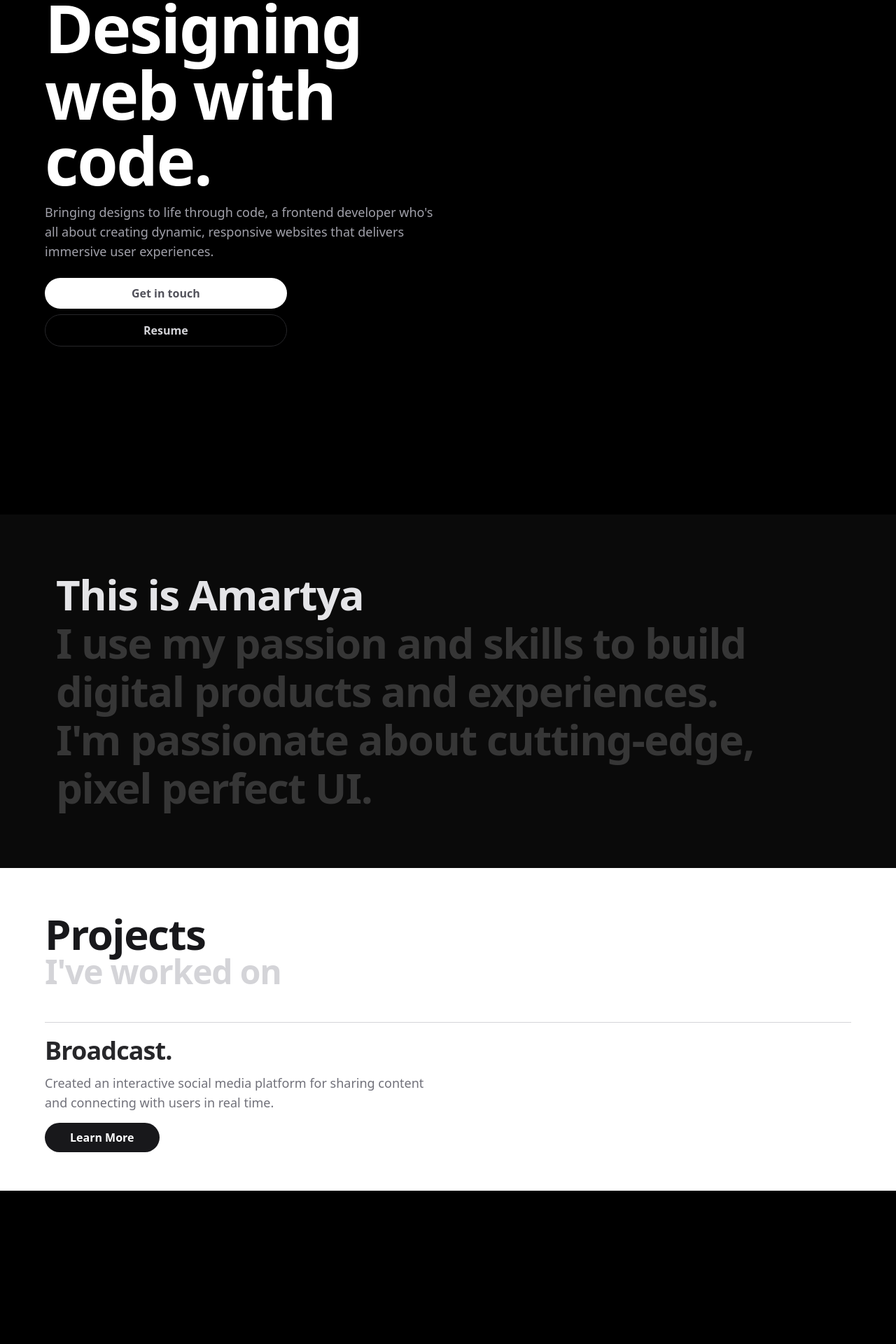
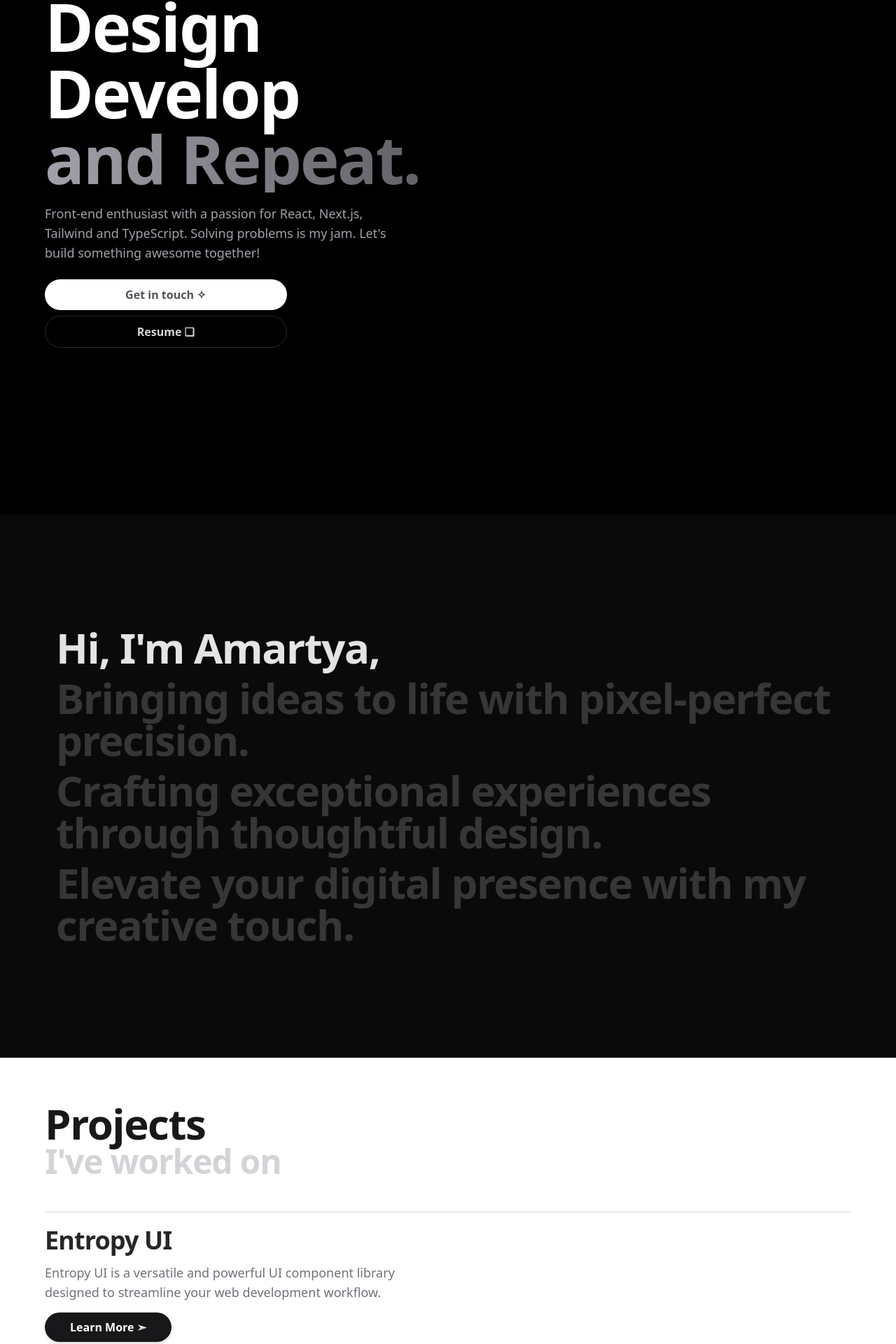
Before and after one commit to amartya2002/amartyasinha, a Next.js app: page / in a window 1280 px wide. Shown: the part 259-2179 px from the top of the page at 70% size. Before the commit the page ends 1960 px from the top, so only its background shows below. Built offline with nearby package versions, Linux system fonts and the light colour scheme.

Commit message:
chore: Add json, map data

```diff
--- a/src/components/Hero.tsx
+++ b/src/components/Hero.tsx
@@ -6,6 +6,7 @@ import { ReactElement, useContext, useEffect, useRef } from "react";
 import { BsFillCircleFill } from "react-icons/bs";
 import { ScrollContext } from "./Providers/ScrollProvider";
 import { renderCanvas } from "./renderCanvas";
+import heroData from "@/data/heroData.json";
 
 export default function Hero(): ReactElement {
   const ref = useRef<HTMLHeadingElement>(null);
@@ -38,17 +39,20 @@ export default function Hero(): ReactElement {
         <div className="mx-auto w-screen max-w-7xl px-6 md:p-16">
           <div className="sm:-mt-[6rem] -mt-[8rem]">
             <div ref={ref} className="flex cursor-default flex-col space-y-2">
-              <div className="mb-4">
-                <h1 className="md:text-[5.9rem]  text-6xl font-bold mb-3 tracking-tight ">
-                  Designing <br /> web with <br />
-                  code.
-                </h1>
-                <h2 className="dark:text-zinc-400 text-zinc-500 text-lg max-w-xl ">
-                  Bringing designs to life through code, a frontend developer
-                  who&apos;s all about creating dynamic, responsive websites that
-                  delivers immersive user experiences.
-                </h2>
-              </div>
+              {heroData.map((data, index) => (
+                <div className="mb-4">
+                  <h1 className="md:text-[5.9rem]  text-6xl font-bold mb-4 tracking-tight ">
+                    <p className="fodnt-serif">{data.titleline1}</p>
+                    <p className="fodnt-serif">{data.titleline2}</p>
+                    <p className="text-transparent bg-clip-text bg-gradient-to-r from-zinc-400 to-zinc-900 font-sderif ">
+                      {data.titleline3}
+                    </p>
+                  </h1>
+                  <h2 className="dark:text-zinc-400 text-zinc-500 text-lg max-w-lg ">
+                    {data.subtitle}
+                  </h2>
+                </div>
+              ))}
 
               {/* <div className='flex gap-4 font-semibold '><Link
                 href="/about"
@@ -65,15 +69,15 @@ export default function Hero(): ReactElement {
 
               <Link
                 href="/"
-                className=" text-center  w-[100%] sm:w-[30%]  py-2.5 dark:text-zinc-600 text-white font-semibold dark:bg-white bg-zinc-900 rounded-full"
+                className=" text-center  w-[100%] sm:w-[30%]  py-2.5 dark:text-zinc-600 text-white font-semibold dark:bg-white bg-zinc-900 rounded-full hover:scale-105 duration-200"
               >
-                Get in touch
+                Get in touch &#x2727;
               </Link>
               <Link
                 href="/"
-                className=" text-center  w-[100%] sm:w-[30%]  py-2.5 dark:text-zinc-300 font-semibold  border dark:border-zinc-800 rounded-full"
+                className=" text-center  w-[100%] sm:w-[30%]  py-2.5 dark:text-zinc-300 font-semibold  border dark:border-zinc-800 rounded-full hover:scale-105 hover:text-blue-500 dark:hover:bg-zinc-900 duration-200"
               >
-                Resume
+                Resume &#x274F;
               </Link>
             </div>
             <div className="absolute bottom-4 left-1/2 -translate-x-1/2 transform md:bottom-8">
--- a/src/components/Intro.tsx
+++ b/src/components/Intro.tsx
@@ -1,7 +1,7 @@
-'use client';
+"use client";
 
-import { useLenis } from '@studio-freight/react-lenis';
-import { useRef, useState } from 'react';
+import { useLenis } from "@studio-freight/react-lenis";
+import { useRef, useState } from "react";
 
 function opacityForBlock(sectionProgress: number, blockNumber: number) {
   const progress = sectionProgress - blockNumber;
@@ -21,7 +21,7 @@ export default function Intro() {
   });
 
   const refContainer = useRef<HTMLDivElement>(null);
-  const numOfPages = 3;
+  const numOfPages = 4;
   let progress = 0;
   const { current: elContainer } = refContainer;
 
@@ -31,8 +31,10 @@ export default function Intro() {
     const halfH = screenH / 2;
 
     const percentY =
-      Math.min(clientHeight + halfH, Math.max(-screenH, scrollY - offsetTop) + halfH) /
-      clientHeight;
+      Math.min(
+        clientHeight + halfH,
+        Math.max(-screenH, scrollY - offsetTop) + halfH
+      ) / clientHeight;
 
     progress = Math.min(numOfPages - 0.5, Math.max(0.5, percentY * numOfPages));
   }
@@ -40,25 +42,35 @@ export default function Intro() {
   return (
     <div
       ref={refContainer}
-      className="relative z-10 bg-white text-zinc-800 dark:bg-[#0a0a0a]  dark:text-zinc-200 mt-6"
+      className="relative z-10 bg-white text-zinc-800 dark:bg-[#0a0a0a]  dark:text-zinc-200 mt-6 "
       id="intro"
     >
-      <div className="mx-auto max-w-7xl px-8 py-16 md:px-20 md:py-20 text-4xl font-semibold tracking-tight  md:text-6xl ">
-        <div className="leading-[1.15]">
-          <div className="introText" style={{ opacity: opacityForBlock(progress, 0) }}>
-            This is Amartya
+      <div className="mx-auto max-w-7xl px-8 py-16 md:px-20 md:py-40 text-4xl font-semibold tracking-tight  md:text-6xl ">
+        <div className="leading-tighter">
+          <div
+            className="introText mb-3"
+            style={{ opacity: opacityForBlock(progress, 0) }}
+          >
+            Hi, I&apos;m Amartya,
           </div>
           <span
-            className="introText inline-block after:content-['_']"
+            className="introText inline-block after:content-['_'] mb-3"
             style={{ opacity: opacityForBlock(progress, 1) }}
           >
-            I use my passion and skills to build digital products and experiences.
+            Bringing ideas to life with pixel-perfect precision.
           </span>
           <span
-            className="introText inline-block"
+            className="introText inline-block mb-3"
             style={{ opacity: opacityForBlock(progress, 2) }}
           >
-            I&apos;m passionate about cutting-edge, pixel perfect UI.
+            Crafting exceptional experiences through thoughtful design.
+          </span>
+
+          <span
+            className="introText inline-block"
+            style={{ opacity: opacityForBlock(progress, 3) }}
+          >
+            Elevate your digital presence with my creative touch.
           </span>
         </div>
       </div>
--- a/src/components/Works/Works.tsx
+++ b/src/components/Works/Works.tsx
@@ -1,5 +1,6 @@
 import Link from "next/link";
-import MasonryLayout from "./MasonryLayout";
+import projectDetails from "@/data/projectDetails.json";
+
 export default function Works() {
   return (
     <main className=" bg-white ">
@@ -12,22 +13,25 @@ export default function Works() {
         </p>
 
         <div className="mt-10 md:mt-12 mb-5 dark: border-b  border-zinc-300"></div>
-        <div>
-          <p className="text-2xl md:text-4xl font-semibold text-zinc-800 mb-3 tracking-tight">
-            Broadcast.
-          </p>
-          <p className="text-lg md:text-lg text-zinc-500 max-w-xl mb-6 ">
-            Created an interactive social media platform for sharing content and
-            connecting with users in real time.
-          </p>
-        </div>
 
-        <Link
-          href="/"
-          className=" text-center   px-9 w-full py-2.5  text-white font-semibold  bg-zinc-900 rounded-full"
-        >
-          Learn More
-        </Link>
+        {projectDetails.map((project, index) => (
+          <div key={index} className="w-full">
+            <p className="text-2xl md:text-4xl font-semibold text-zinc-800 mb-3 tracking-tight">
+              {project.title}
+            </p>
+            <p className="text-lg md:text-lg text-zinc-500 max-w-xl mb-6 ">
+              {project.smallDescription}
+            </p>
+            <Link
+              href={project.githubLink}
+              target="_blank"
+              className=" text-center px-9 w-full py-2.5  text-white font-semibold  bg-zinc-900 rounded-full hover:scale-105 shadow-md duration-200"
+            >
+              Learn More &#x27A3;
+            </Link>
+            <div className="mt-8 md:mt-10 mb-5 dark: border-b  border-zinc-300"></div>
+          </div>
+        ))}
       </div>
     </main>
   );
--- /dev/null
+++ b/src/data/heroData.json
@@ -0,0 +1,8 @@
+[
+    {
+        "titleline1":"Design",
+        "titleline2":"Develop",
+        "titleline3":"and Repeat.",
+        "subtitle":"Front-end enthusiast with a passion for React, Next.js, Tailwind and TypeScript. Solving problems is my jam. Let's build something awesome together!"
+    }
+]
--- /dev/null
+++ b/src/data/projectDetails.json
@@ -0,0 +1,18 @@
+[
+    {
+        "title":"Entropy UI",
+        "smallDescription":"Entropy UI is a versatile and powerful UI component library designed to streamline your web development workflow.",
+        "bigDescription":"This is a longer description",
+        "tech-stack":"Tailwind CSS, Typescript, Next.js",
+        "githubLink":"https://github.com/amartya2002/entropyui",
+        "liveLink":""
+    },
+    {
+        "title":"Entropy Gradient",
+        "smallDescription":"A treasure trove of handpicked gradients and color palettes designed to elevate your creative projects.",
+        "bigDescription":"This is a longer description",
+        "tech-stack":"Tailwind CSS, Typescript, Next.js",
+        "githubLink":"https://github.com/amartya2002/entropycolor",
+        "liveLink":""
+    }
+]
```
Also changed, not shown: src/data/headerNavLinks.ts (renamed from data/headerNavLinks.ts).
